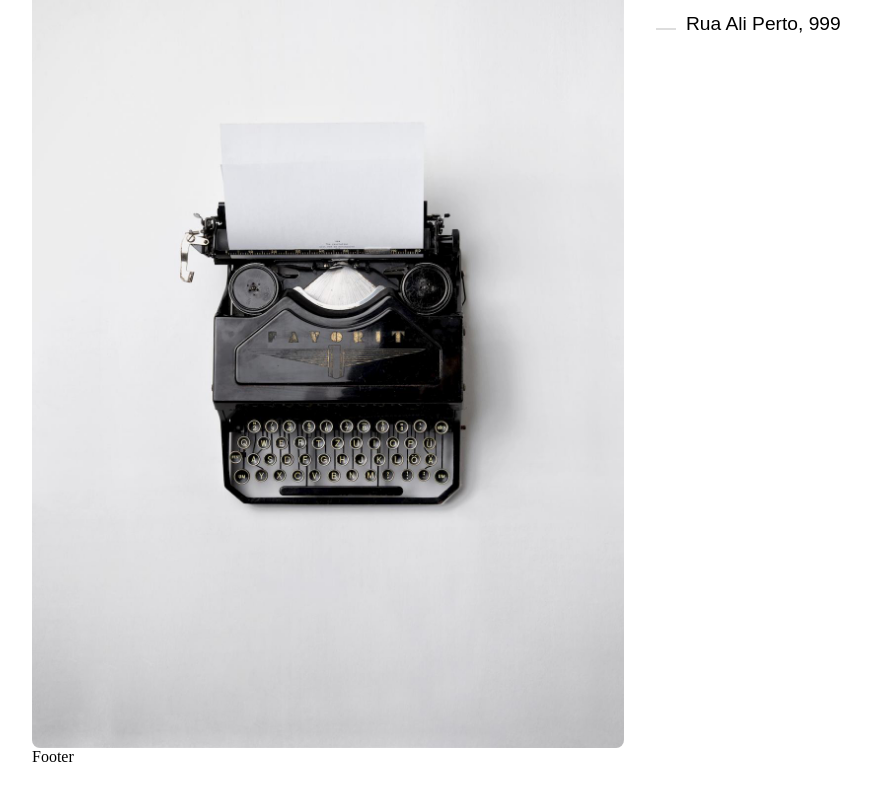
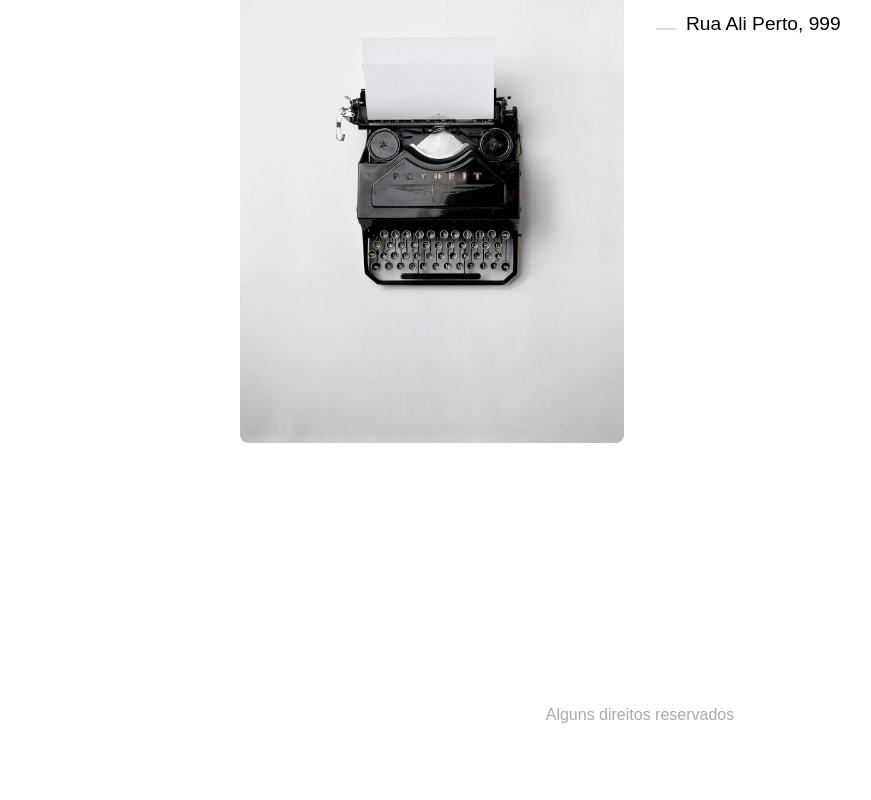
Before and after one commit to Mariano-SI/Mini-Projeto-Estudo-Sobre-React-Router, a React (Vite) app: page /contato in a window 1280 px wide. Shown: the part 222-1022 px from the top of the page, without its empty margins (0-871 px from the left). Built offline with nearby package versions, Linux system fonts and the light colour scheme; the HTML template or start-up script is replaced by a standard one.

Commit message:
fim: estilização

```diff
--- a/src/App.css
+++ b/src/App.css
@@ -14,7 +14,16 @@
 h1{
     font-size: 1.4rem;
 }
-
+.App{
+    max-width: 800px;
+    margin: 0 auto;
+    display: flex;
+    flex-direction: column;
+    min-height: calc(100vh + 10rem);
+}
+.content{
+    flex: 1;
+}
 .leftAnimation{
     transform: translateX(-20px);
     opacity: 0;
@@ -27,3 +36,18 @@
         opacity: initial;
     }
 }
+
+.loading{
+    width: 20px;
+    height: 20px;
+    border-radius: 50%;
+    border: 10px solid #ccc;
+    border-right-color: transparent;
+    animation: loading 1s infinite;
+}
+
+@keyframes loading{
+    to{
+        transform: rotate(360deg);
+    }
+}
--- a/src/Components/Footer/Footer.style.tsx
+++ b/src/Components/Footer/Footer.style.tsx
@@ -0,0 +1,11 @@
+import { styled } from "styled-components";
+
+
+export const FooterStyled = styled.footer`
+    text-align: center;
+    font-family: Arial, Helvetica, sans-serif;
+    color: #aaa;
+    height: 10rem;
+    padding-top: 5rem;
+    box-sizing: border-box;
+`
--- a/src/Components/Footer/Footer.tsx
+++ b/src/Components/Footer/Footer.tsx
@@ -1,10 +1,13 @@
 import React from 'react'
+import { FooterStyled } from './Footer.style'
 
 
 
 const Footer = () => {
   return (
-    <footer>Footer</footer>
+    <FooterStyled>
+      <p>Alguns direitos reservados</p>
+    </FooterStyled>
   )
 }
 
--- a/src/Components/ProductPage/ProductPage.style.tsx
+++ b/src/Components/ProductPage/ProductPage.style.tsx
@@ -2,6 +2,25 @@
 import styled from 'styled-components';
 
 
-export const ProductStyled = styled.div`
+export const ProductStyled = styled.section`
+    display: grid;
+    grid-template-columns: 1fr 1fr;
+    gap: 2rem;
+    .productImages{
+        margin-bottom: 2rem;
+    }
+    .preco{
+        display: inline-block;
+        padding: .5rem;
+        background-color: #91FB5D;
+        color: #017E01;
+        font-family: Arial, Helvetica, sans-serif;
+        border-radius: 4px;
+    }
 
+    .descricao{
+        font-family: Arial, Helvetica, sans-serif;
+        font-size: 1.2rem;
+        line-height: 1.2;
+    }
 `;
--- a/src/Components/ProductPage/ProductPage.tsx
+++ b/src/Components/ProductPage/ProductPage.tsx
@@ -30,25 +30,27 @@
     },[])
 
     function decideContent(){
-        if(loading) return <p>Carregando...</p>
+        if(loading) return <div className='loading'></div>
         if(error) return <p>{error}</p>
         if(productData === null) return null;
         return(
-            <section className='productDiv leftAnimation'>
+            <>
                 <Head title={productData.nome} description={productData.descricao}/>
-                {productData.fotos.map((photo)=>(
-                    <img key={photo.src} src={photo.src} alt={photo.titulo} />
-                ))}
+                <div>
+                    {productData.fotos.map((photo)=>(
+                        <img className='productImages' key={photo.src} src={photo.src} alt={photo.titulo} />
+                    ))}
+                </div>
                 <div>
                     <h1>{productData.nome}</h1>
                     <span className='preco'>R$ {productData.preco}</span>
                     <p className='descricao'>{productData.descricao}</p>
                 </div>
-            </section>
+            </>
         )
     }
     return(
-        <ProductStyled>
+        <ProductStyled className='leftAnimation'>
            {decideContent()}
         </ProductStyled>
     )
--- a/src/Components/Products/Products.tsx
+++ b/src/Components/Products/Products.tsx
@@ -20,9 +20,7 @@
   useEffect( ()=>{
     getProducts()
   },[])
-  useEffect( ()=>{
-    console.log(products)
-  },[products])
+
 
   if(products.length === 0) return null;
   return (
```
Also changed, not shown: 1 other file (tests, documents, lock files or other folders).
